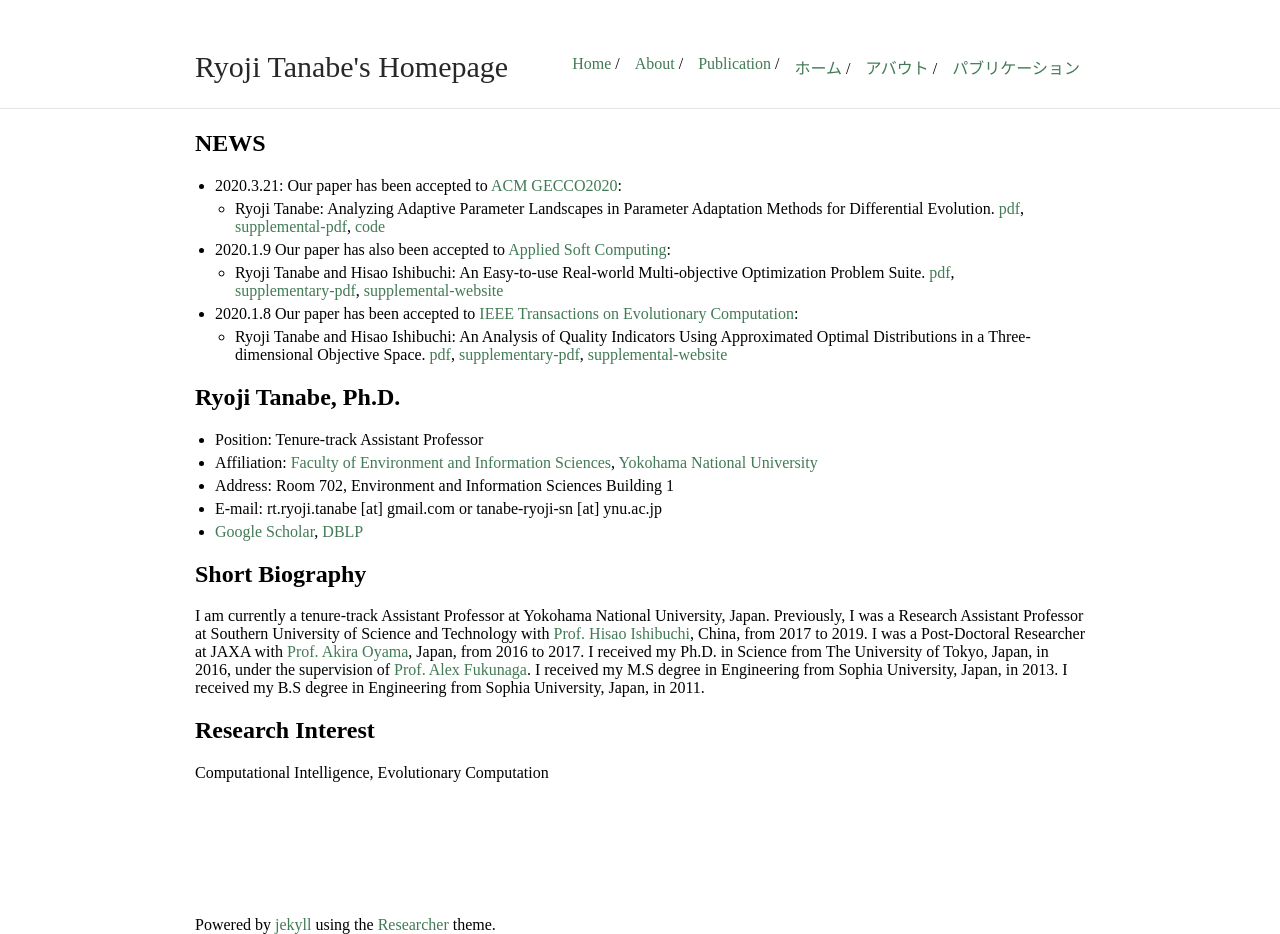
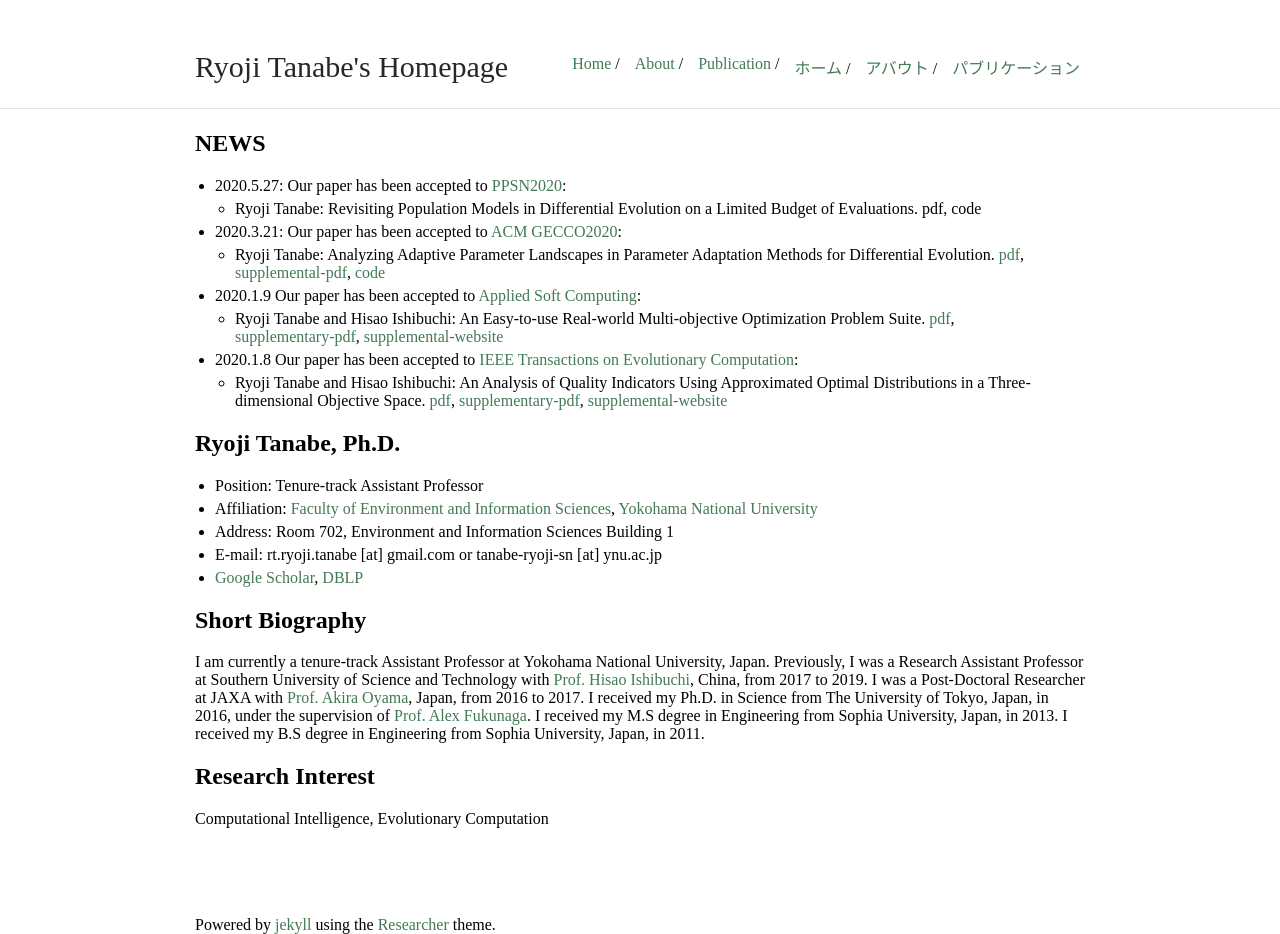
Before and after one commit to ryojitanabe/ryojitanabe.github.io, a Jekyll site: the page built from index.md, in a window 1280 px wide. Built offline with Jekyll 4.4.1, drawn with Linux system fonts in a browser that asks for light colours.

Commit message:
add ppsn paper info

```diff
--- a/index.md
+++ b/index.md
@@ -6,10 +6,14 @@ title: Ryoji Tanabe's Homepage
 
 ## NEWS
 
+
+* 2020.5.27: Our paper has been accepted to [PPSN2020](https://ppsn2020.liacs.leidenuniv.nl/):
+    * Ryoji Tanabe: Revisiting Population Models in Differential Evolution on a Limited Budget of Evaluations. pdf, code
+
 * 2020.3.21: Our paper has been accepted to [ACM GECCO2020](https://gecco-2020.sigevo.org/):
     * Ryoji Tanabe: Analyzing Adaptive Parameter Landscapes in Parameter Adaptation Methods for Differential Evolution. [pdf](pdf/t-gecco2020.pdf), [supplemental-pdf](pdf/t-gecco2020-supp.pdf), [code](https://github.com/ryojitanabe/APL)
 
-* 2020.1.9 Our paper has also been accepted to [Applied Soft Computing](https://www.journals.elsevier.com/applied-soft-computing/):
+* 2020.1.9 Our paper has been accepted to [Applied Soft Computing](https://www.journals.elsevier.com/applied-soft-computing/):
     * Ryoji Tanabe and Hisao Ishibuchi: An Easy-to-use Real-world Multi-objective Optimization Problem Suite. [pdf](pdf/ti-reproblems-asoc2020.pdf), [supplementary-pdf](pdf/ti-reproblems-asoc2020-supp.pdf), [supplemental-website](https://ryojitanabe.github.io/reproblems/)
 
 * 2020.1.8 Our paper has been accepted to [IEEE Transactions on Evolutionary Computation](https://ieeexplore.ieee.org/xpl/RecentIssue.jsp?punumber=4235):
```
Also changed, not shown: index-j.md (+3 -0 lines), publication.md (+2 -0 lines).
